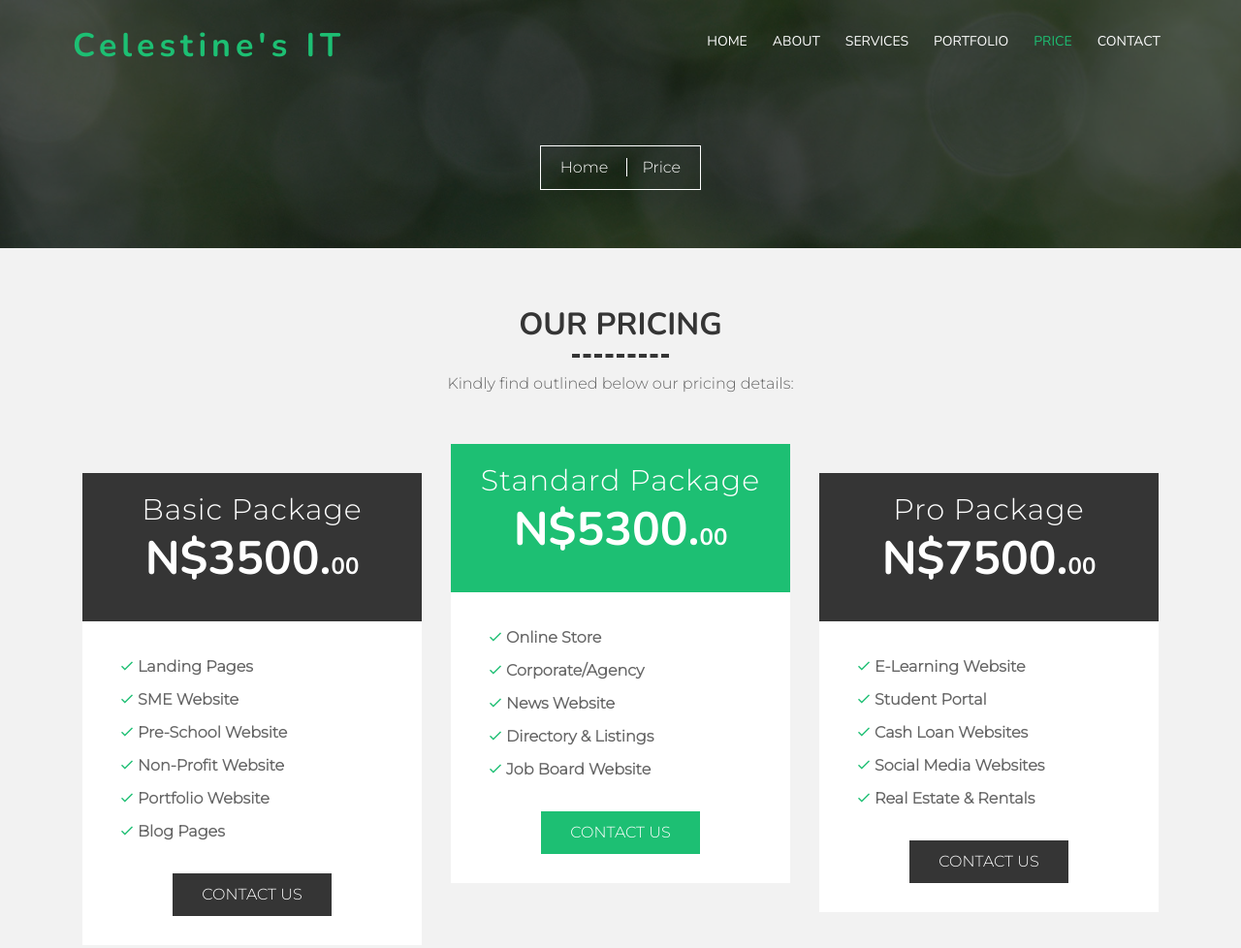
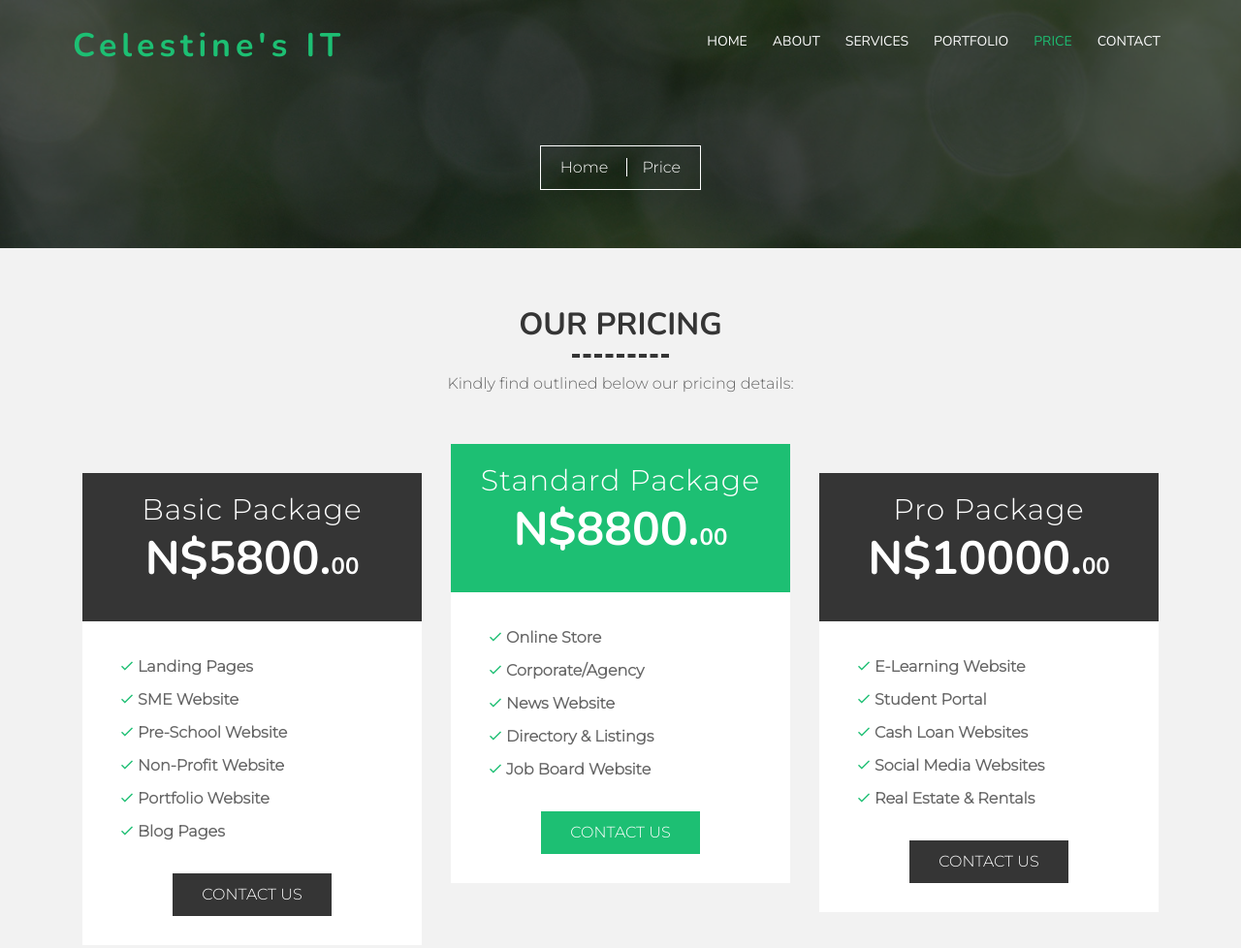
Before and after one commit to CelestineIT/.com, a plain HTML site: page price.html in a window 1280 px wide. Shown: the top 978 px of the page at 97% size. Drawn offline with nearby package versions, Linux system fonts and the light colour scheme.

Commit message:
Update price.html

```diff
--- a/price.html
+++ b/price.html
@@ -79,7 +79,7 @@
                         <div class="price-content">
                             <div class="price-plan">
                                 <p class="price-title">Basic Package</p>
-                                <h2 class="price-amount">N$3500.<span>00</span></h2>
+                                <h2 class="price-amount">N$5800.<span>00</span></h2>
                                 <p class="price-date"></p>
                             </div>
                             <ul class="price-details">
@@ -97,7 +97,7 @@
                         <div class="price-content features-price">
                             <div class="price-plan">
                                 <p class="price-title">Standard Package</p>
-                                <h2 class="price-amount">N$5300.<span>00</span></h2>
+                                <h2 class="price-amount">N$8800.<span>00</span></h2>
                                 <p class="price-date"></p>
                             </div>
                             <ul class="price-details">
@@ -114,7 +114,7 @@
                         <div class="price-content">
                             <div class="price-plan">
                                 <p class="price-title">Pro Package</p>
-                                <h2 class="price-amount">N$7500.<span>00</span></h2>
+                                <h2 class="price-amount">N$10000.<span>00</span></h2>
                                 <p class="price-date"></p>
                             </div>
                             <ul class="price-details">
```
